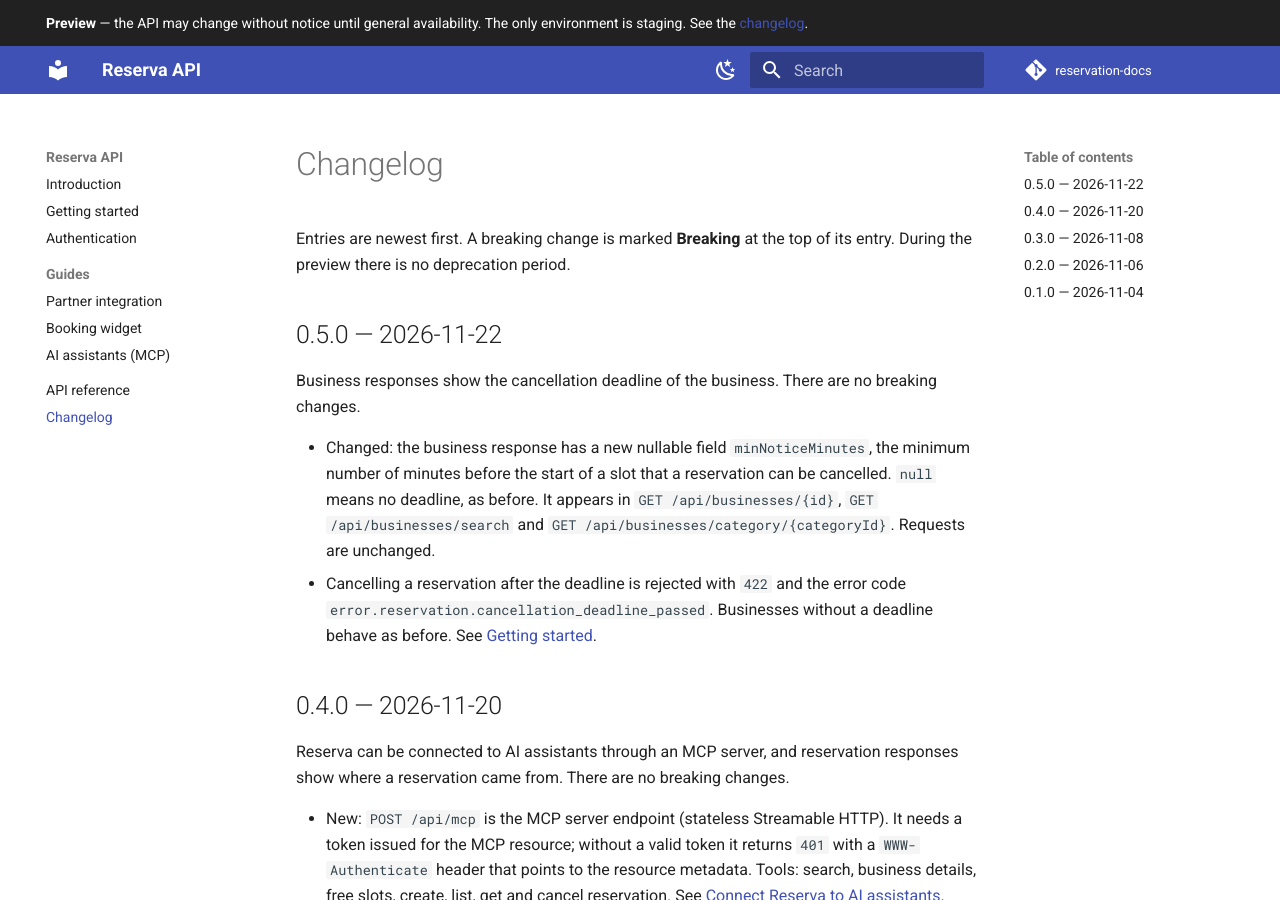
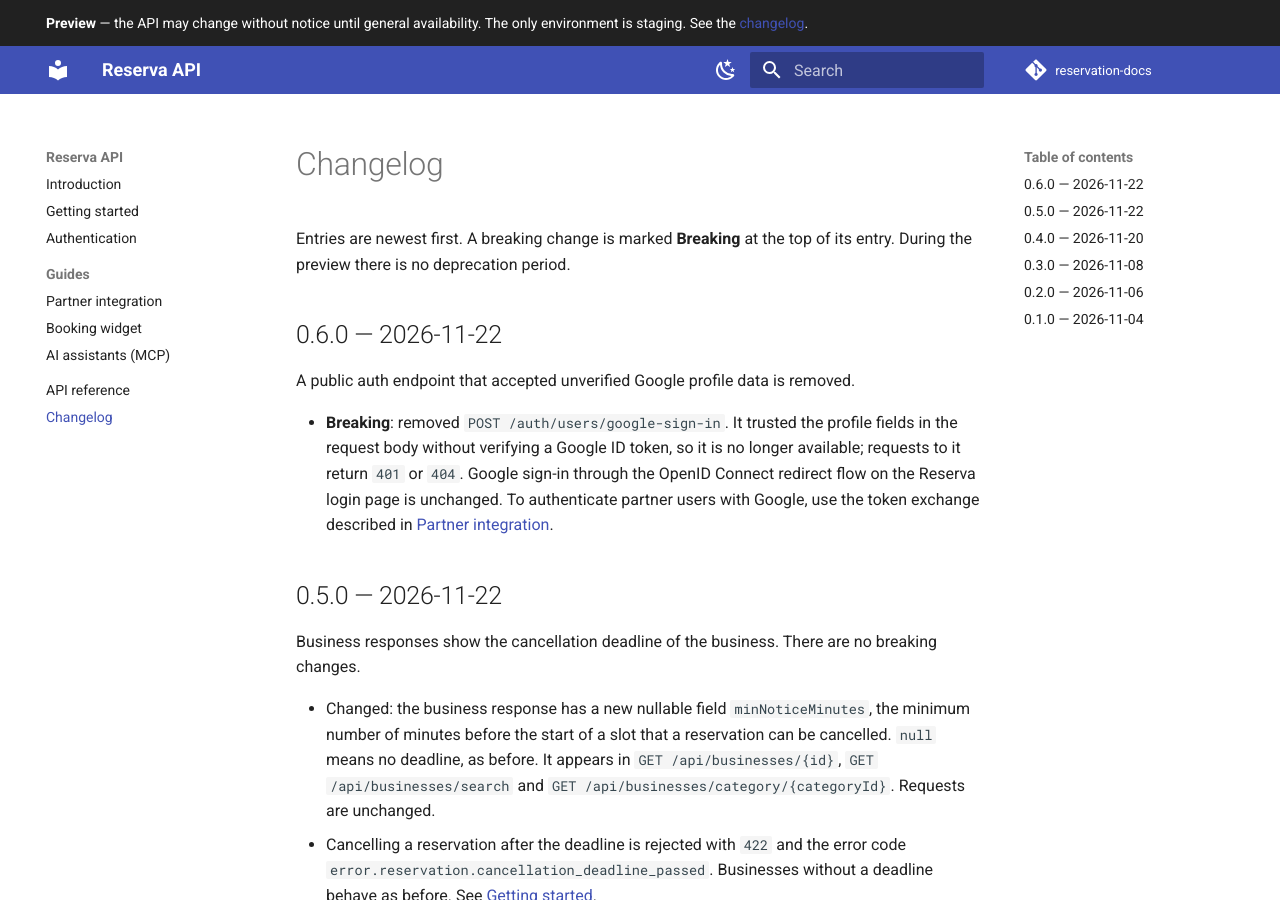
Before and after one commit to bojanb89pa/reservation-docs, an MkDocs documentation site: the page built from docs/changelog.md, in a window 1280 px wide and 900 px high. Built offline with MkDocs 1.6.1 and Material for MkDocs 9.7.7, drawn with Linux system fonts in a browser that asks for light colours; comment, search, counter and statistics services are not loaded.

Commit message:
Docs: Remove public Google sign-in endpoint (epic:115) (#17)
* Docs: Remove public Google sign-in endpoint (#16)

Added changelog entry 0.6.0 (2026-11-22) in docs/changelog.md. It marks the removal of `POST /auth/users/google-sign-in` as **Breaking**. Requests to it now return 401 or 404, and Google sign-in through the OIDC redirect flow is unchanged. The entry links to the partner integration guide for token exchange. No guide mentioned the endpoint, so no other pages changed. I found no Serbian letters in the changelog.

Ticket: #15

* fix: check-endpoints preskace changelog

Changelog je istorija i imenuje endpointe koji su kasnije uklonjeni,
pa je stavka o uklonjenom POST /auth/users/google-sign-in obarala proveru
zauvek (auth.json na main-u ga vise nema).

Co-Authored-By: Claude Opus 5.5 <noreply@anthropic.com>
Claude-Session: https://claude.ai/code/session_016fitwhdopCVa6crjMGrxEf

---------

Co-authored-by: Claude Opus 5.5 <noreply@anthropic.com>

```diff
--- a/docs/changelog.md
+++ b/docs/changelog.md
@@ -2,6 +2,16 @@
 
 Entries are newest first. A breaking change is marked **Breaking** at the top of its entry. During the
 preview there is no deprecation period.
+
+## 0.6.0 — 2026-11-22
+
+A public auth endpoint that accepted unverified Google profile data is removed.
+
+- **Breaking**: removed `POST /auth/users/google-sign-in`. It trusted the profile fields in the request body
+  without verifying a Google ID token, so it is no longer available; requests to it return `401` or `404`.
+  Google sign-in through the OpenID Connect redirect flow on the Reserva login page is unchanged. To
+  authenticate partner users with Google, use the token exchange described in
+  [Partner integration](guides/partner-integration.md).
 
 ## 0.5.0 — 2026-11-22
 
```
Also changed, not shown: 1 other file.
